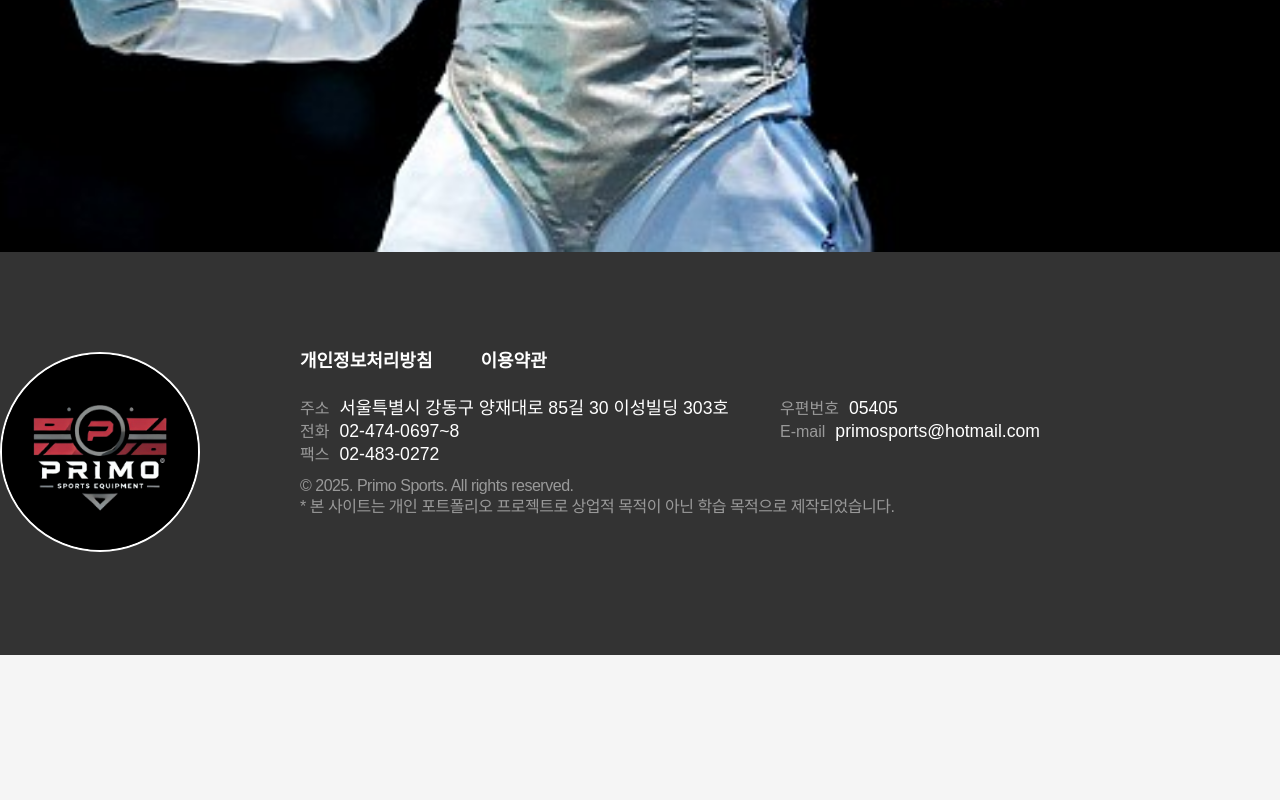
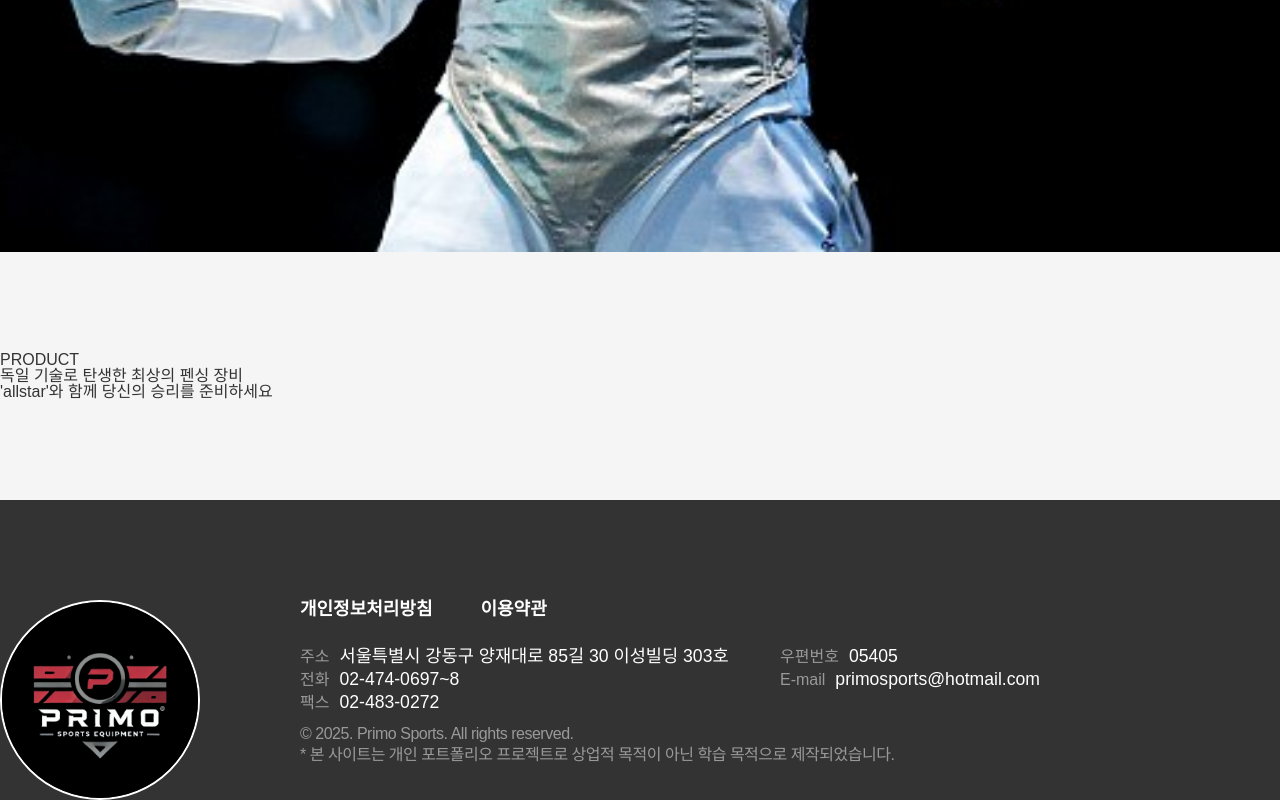
Before and after one commit to ARISTAHS/react_vite_app, a React (Vite) app: page / in a window 1280 px wide. Shown: the part 848-1648 px from the top of the page. Before the commit the page ends 1503 px from the top, so only its background shows below. Built offline with nearby package versions, Linux system fonts and the light colour scheme.

Commit message:
페이지 네이션 잠정 보류 및 상품 영역 작업 시작

```diff
--- a/src/App.jsx
+++ b/src/App.jsx
@@ -70,6 +70,13 @@ const GlobalStyle = createGlobalStyle`
     display: none;
   }
 
+  /* 메인 공통 css */
+  .container{
+    max-width: 1920px;
+    margin: 0 auto 100px;
+    position: relative;
+  }
+
 `;
 
 function App() {
--- a/src/components/ui/mainSlide.jsx
+++ b/src/components/ui/mainSlide.jsx
@@ -2,7 +2,7 @@ import { useState,useEffect } from "react";
 import styled from "styled-components";
 import Img_1 from '../../assets/mainvisual_1.jpg';
 import Img_2 from '../../assets/mainvisual_2.jpg';
-import Pagination from "./pagination";
+// import Pagination from "./pagination";
 
 //이미지 배열 생성
 const Imges = [Img_1, Img_2];
@@ -24,9 +24,9 @@ export default function MainSlide(){
 
   //이미지 인덱스값 변경
   const [imgIndex, setImgIndex] = useState(0);
-  const handleSlideChange = (newIndex) => {
-    setImgIndex(newIndex);
-  };
+  // const handleSlideChange = (newIndex) => {
+  //   setImgIndex(newIndex);
+  // };
 
 
   useEffect(() => {
@@ -52,13 +52,13 @@ export default function MainSlide(){
       ))}
 
       {/* Pagination */}
-      <Pagination
+      {/* <Pagination
         totalSlides={Imges.length}
         currentSlide={imgIndex}
         nChangeSlide={handleSlideChange}
         intervalTime={3000}
         autoPlay={true}
-      />
+      /> */}
     </>
   );
 }
--- a/src/pages/home.jsx
+++ b/src/pages/home.jsx
@@ -1,12 +1,10 @@
 import styled from "styled-components";
 // import mainImg from '../assets/mainvisual.jpg';
 import Slider from '../components/ui/mainSlide';
-import Img_1 from '../assets/mainvisual_1.jpg';
 
 const MainVisual = styled.div`
-  max-width: 1920px;
+  /* max-width: 1920px; */
   height: 1000px;
-  margin:  0 auto;
   overflow: hidden;
   position: relative;
 
@@ -39,18 +37,32 @@ const MainVisual = styled.div`
   }
 `;
 
+const Content_1 = styled.div`
+
+
+
+`;
+
 
 export default function Home(){
   return(
-    <MainVisual>
+    <>
+      <MainVisual className="container">
         <Slider />
         <div className="txt_box">
           <h2 className="box_title">타이틀 위치 확인용</h2>
           <p className="text">텍스트 위치 확인용</p>
         </div>
+      </MainVisual>
+      <Content_1 className="container">
         <div className="product_content">
-        <img src={Img_1} alt=",,," />
+          <div className="sec_top">
+            <h2>PRODUCT</h2>
+            <p>독일 기술로 탄생한 최상의 펜싱 장비 <br />
+            <strong>&apos;allstar&apos;</strong>와 함께 당신의 승리를 준비하세요</p>
           </div>
-    </MainVisual>
+        </div>
+      </Content_1>
+    </>
   );
 }
```
Lines whose indentation alone changed are shown as unchanged.
